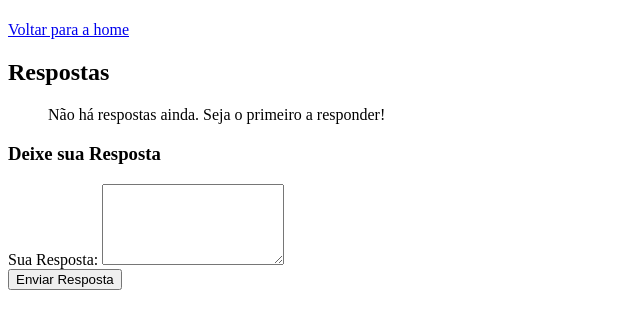
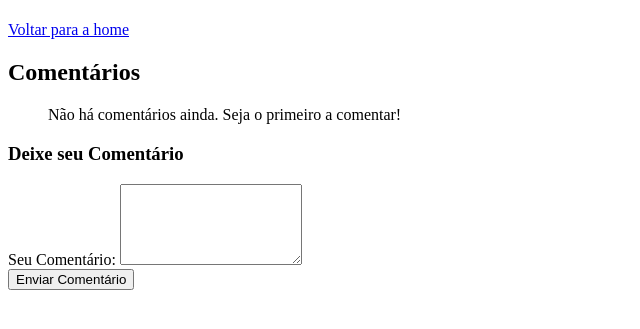
Before and after one commit to AndreyHenrique1/ProjetoTCC, a Flask app: template front-end/templates/pergunta_detalhe.html in a window 1280 px wide. Shown: the top 329 px of the page, without its empty margins (0-640 px from the left). Run offline with Flask 3, Linux system fonts and the light colour scheme; the template is opened without the code that fills it, so the values that code supplies are empty; the visitor is signed in with stand-in values (Sample User, id 1).

Commit message:
Progresso Comentarios

```diff
--- a/back-end/models/comentariosPerguntas.py
+++ b/back-end/models/comentariosPerguntas.py
@@ -1,7 +1,6 @@
 from database.db import db
 from sqlalchemy import ForeignKey
 from sqlalchemy.orm import relationship
-from datetime import datetime
 
 class comentariosPerguntas(db.Model):
     __tablename__ = 'comentariosperguntas'
@@ -11,5 +10,5 @@ class comentariosPerguntas(db.Model):
     codUsuario = db.Column(db.Integer, db.ForeignKey('usuario.codigo'), nullable=False)
 
     # Relacionamento com a tabela Usuário
-    usuario_relacionado = db.relationship('Usuario', backref='cometariosPerguntas', lazy=True)
-    pergunta_relacionado = db.relationship('Pergunta', backref='perguntas', lazy=True)
+    usuario_relacionado = db.relationship('Usuario', backref='comentariosPerguntas', lazy=True)
+    pergunta_relacionado = db.relationship('Pergunta', backref='comentarios', lazy=True)
--- a/front-end/templates/pergunta_detalhe.html
+++ b/front-end/templates/pergunta_detalhe.html
@@ -15,24 +15,24 @@
     <p><em>{{ pergunta.data_criacao.strftime('%Y-%m-%d %H:%M:%S') }}</em></p>
     <a href="{{ url_for('home.home') }}">Voltar para a home</a>
 
-    <h2>Respostas</h2>
+    <h2>Comentários</h2>
     <ul>
-        {% for resposta in respostas %}
-        <li>{{ resposta.conteudo }} - <em>{{ resposta.usuario.nomeUsuario }}</em></li>
+        {% for comentario in comentarios %}
+        <li>{{ comentario.comentario }} - <em>{{ comentario.usuario_relacionado.nomeUsuario }}</em></li>
         {% else %}
-        <p>Não há respostas ainda. Seja o primeiro a responder!</p>
+        <p>Não há comentários ainda. Seja o primeiro a comentar!</p>
         {% endfor %}
     </ul>
 
     {% if current_user.is_authenticated %}
-    <h3>Deixe sua Resposta</h3>
+    <h3>Deixe seu Comentário</h3>
     <form action="{{ url_for('pergunta_route.pergunta_detalhe', pergunta_id=pergunta.codigo) }}" method="POST">
-        <label for="resposta">Sua Resposta:</label>
-        <textarea name="conteudo_resposta" id="resposta" rows="5" required></textarea><br>
-        <button type="submit">Enviar Resposta</button>
+        <label for="comentario">Seu Comentário:</label>
+        <textarea name="conteudo_comentario" id="comentario" rows="5" required></textarea><br>
+        <button type="submit">Enviar Comentário</button>
     </form>
     {% else %}
-    <p><a href="{{ url_for('login_route.login') }}">Faça login para responder a pergunta.</a></p>
+    <p><a href="{{ url_for('login_route.login') }}">Faça login para comentar.</a></p>
     {% endif %}
 </body>
 </html>
```
Also changed, not shown: back-end/routes/perguntaRoutes.py (+8 -14 lines).
